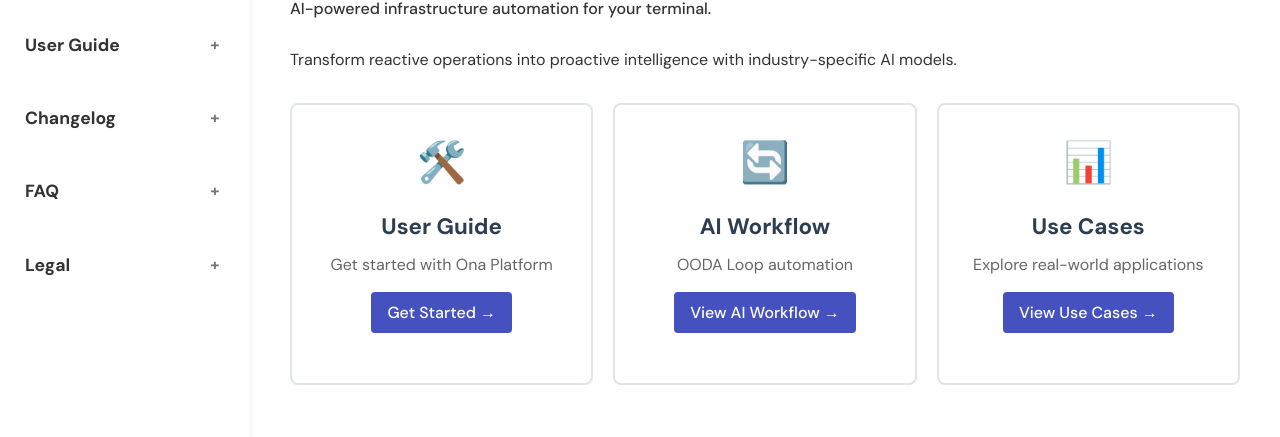
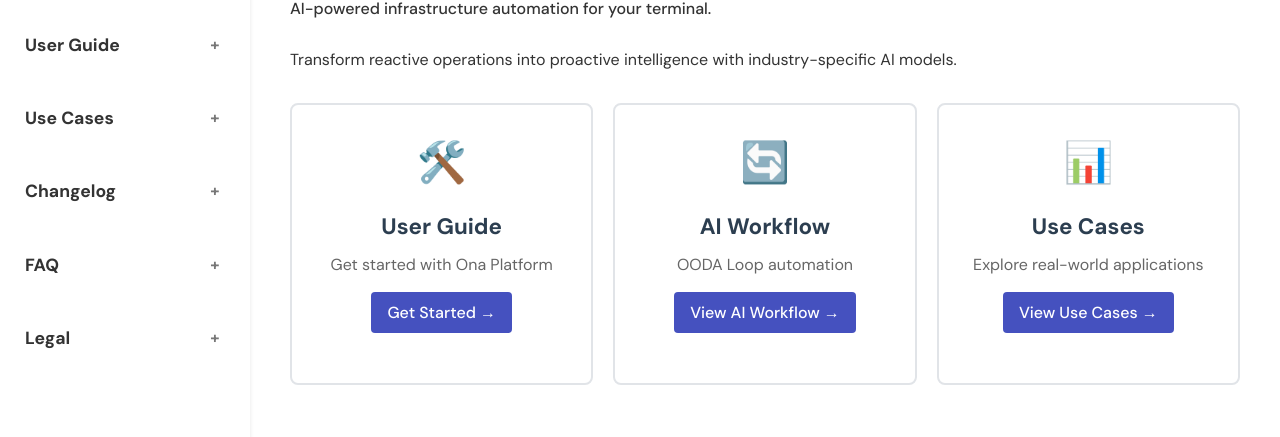
Before and after one commit to AsobaCloud/asobacode.github.io, a Jekyll site: the page built from index.md, in a window 1280 px wide. Shown: the part 142-579 px from the top of the page. Built offline with Jekyll 4.4.1, drawn with Linux system fonts in a browser that asks for light colours; comment, search, counter and statistics services are not loaded.

Commit message:
docs: add Use Cases navigation item to left sidebar with anchor links

```diff
--- a/_layouts/default.html
+++ b/_layouts/default.html
@@ -70,6 +70,22 @@ layout: default
             <li><a href="{{ site.baseurl }}/user-guide.html#step-8-go-live-checklist">Step 8: Go Live Checklist</a></li>
             <li><a href="{{ site.baseurl }}/user-guide.html#step-9-ongoing-operations">Step 9: Ongoing Operations</a></li>
             <li><a href="{{ site.baseurl }}/user-guide.html#troubleshooting-common-issues">Troubleshooting Common Issues</a></li>
+          </ul>
+        </li>
+        <li class="nav-item">
+          <div class="nav-header">
+            <a href="{{ site.baseurl }}/archive/om-use-case.html">Use Cases</a>
+            <span class="toggle-icon">+</span>
+          </div>
+          <ul class="sub-menu">
+            <li><a href="{{ site.baseurl }}/archive/om-use-case.html#the-business-problem-o-m-is-bleeding-your-returns">The Business Problem</a></li>
+            <li><a href="{{ site.baseurl }}/archive/om-use-case.html#the-ona-terminal-solution-predictive-intelligence">The Solution</a></li>
+            <li><a href="{{ site.baseurl }}/archive/om-use-case.html#the-mcp-framework-advantage">MCP Framework Advantage</a></li>
+            <li><a href="{{ site.baseurl }}/archive/om-use-case.html#detailed-business-impact-analysis">Business Impact Analysis</a></li>
+            <li><a href="{{ site.baseurl }}/archive/om-use-case.html#technical-implementation-details">Technical Implementation</a></li>
+            <li><a href="{{ site.baseurl }}/archive/om-use-case.html#illustrative-example-string-performance-issue">Example Scenario</a></li>
+            <li><a href="{{ site.baseurl }}/archive/om-use-case.html#implementation-roadmap">Implementation Roadmap</a></li>
+            <li><a href="{{ site.baseurl }}/archive/om-use-case.html#getting-started">Getting Started</a></li>
           </ul>
         </li>
         <li class="nav-item">
```
